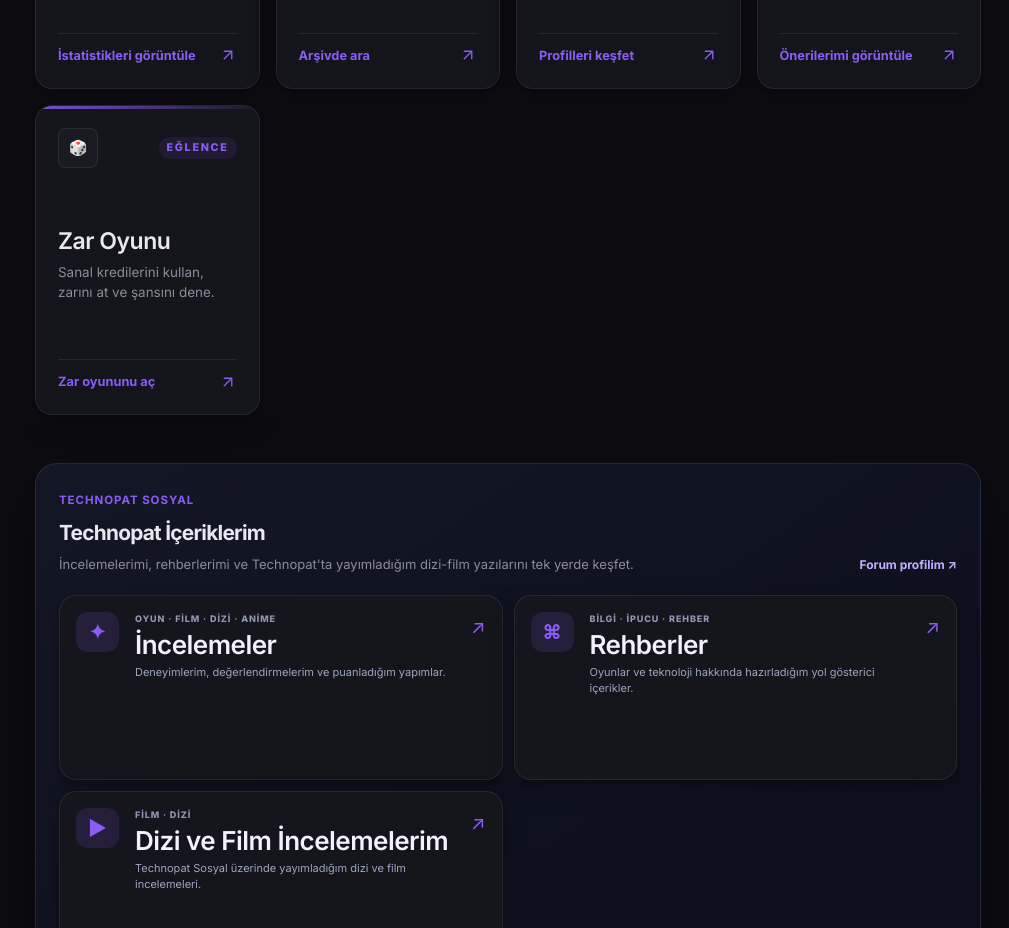
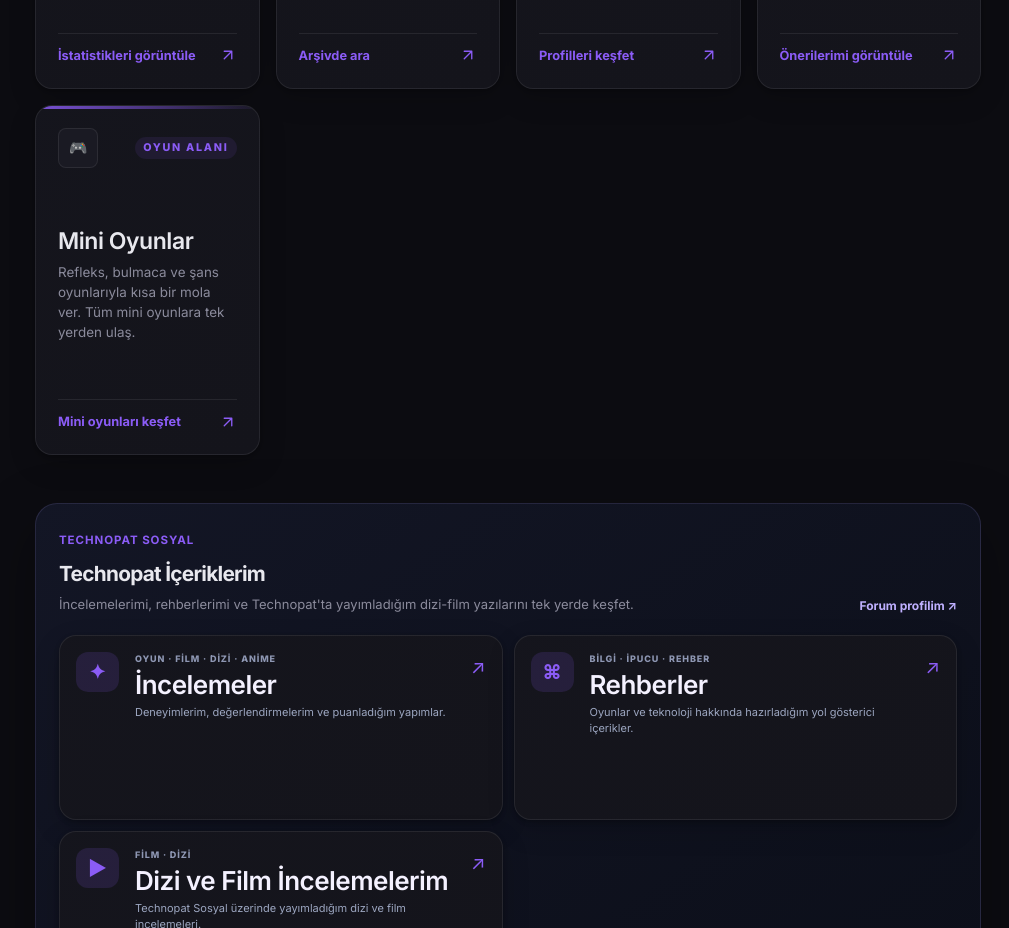
Before and after one commit to umutmelihakyol/umutmelihakyol, a plain HTML site: page index.html in a window 1280 px wide. Shown: the part 2420-3348 px from the top of the page, without its empty margins (271-1280 px from the left). Drawn offline with Linux system fonts and the light colour scheme.

Commit message:
Add files via upload

```diff
--- a/index.html
+++ b/index.html
@@ -137,7 +137,7 @@
       </a>
       <button class="btn ico round" id="themeBtn" onclick="toggleTheme()" title="Açık/koyu tema" aria-label="Açık veya koyu temaya geç">
         <svg class="sun" viewBox="0 0 24 24" width="20" height="20" fill="none" stroke="currentColor" stroke-width="2" stroke-linecap="round" aria-hidden="true"><circle cx="12" cy="12" r="4"/><path d="M12 2v2M12 20v2M4.9 4.9l1.4 1.4M17.7 17.7l1.4 1.4M2 12h2M20 12h2M4.9 19.1l1.4-1.4M17.7 6.3l1.4-1.4"/></svg>
-        <svg class="moon" viewBox="0 0 24 24" width="20" height="20" fill="none" stroke="currentColor" stroke-width="2" stroke-linecap="round" stroke-linejoin="round" aria-hidden="true"><path d="M21 12.8A9 9 0 1 1 11.2 3a7 7 0 0 0 9.8 9.8z"/></svg>
+        <svg class="moon" viewBox="0 0 24 24" width="20" height="20" fill="none" stroke="currentColor" stroke-width="2" stroke-linecap="round" aria-hidden="true"><path d="M21 12.8A9 9 0 1 1 11.2 3a7 7 0 0 0 9.8 9.8z"/></svg>
       </button>
     </div>
   </header>
@@ -203,10 +203,10 @@
         <span class="home-tool-copy"><strong data-site-text="home.recommendationsCardTitle">Önerilerim</strong><small data-site-text="home.recommendationsCardDescription">Beğendiğim oyunları, filmleri, dizileri ve animeleri kendi puanım ve değerlendirmemle keşfet.</small></span>
         <span class="home-tool-foot"><span data-site-text="home.recommendationsCardAction">Önerilerimi görüntüle</span><svg viewBox="0 0 24 24" fill="none" stroke="currentColor" stroke-width="1.8" stroke-linecap="round" stroke-linejoin="round" aria-hidden="true"><path d="M7 17 17 7M7 7h10v10"/></svg></span>
       </a>
-      <a class="home-tool-card home-tool-dice" href="zar/">
-        <span class="home-tool-top"><span class="home-tool-icon" aria-hidden="true">🎲</span><span class="home-tool-label">EĞLENCE</span></span>
-        <span class="home-tool-copy"><strong>Zar Oyunu</strong><small>Sanal kredilerini kullan, zarını at ve şansını dene.</small></span>
-        <span class="home-tool-foot"><span>Zar oyununu aç</span><svg viewBox="0 0 24 24" fill="none" stroke="currentColor" stroke-width="1.8" stroke-linecap="round" stroke-linejoin="round" aria-hidden="true"><path d="M7 17 17 7M7 7h10v10"/></svg></span>
+      <a class="home-tool-card home-tool-dice" href="/mini-oyunlar/" aria-label="Mini Oyunlar sayfasını aç">
+        <span class="home-tool-top"><span class="home-tool-icon" aria-hidden="true">🎮</span><span class="home-tool-label">OYUN ALANI</span></span>
+        <span class="home-tool-copy"><strong>Mini Oyunlar</strong><small>Refleks, bulmaca ve şans oyunlarıyla kısa bir mola ver. Tüm mini oyunlara tek yerden ulaş.</small></span>
+        <span class="home-tool-foot"><span>Mini oyunları keşfet</span><svg viewBox="0 0 24 24" fill="none" stroke="currentColor" stroke-width="1.8" stroke-linecap="round" stroke-linejoin="round" aria-hidden="true"><path d="M7 17 17 7M7 7h10v10"/></svg></span>
       </a>
     </div>
   </section>
```
Also changed, not shown: README.txt.
